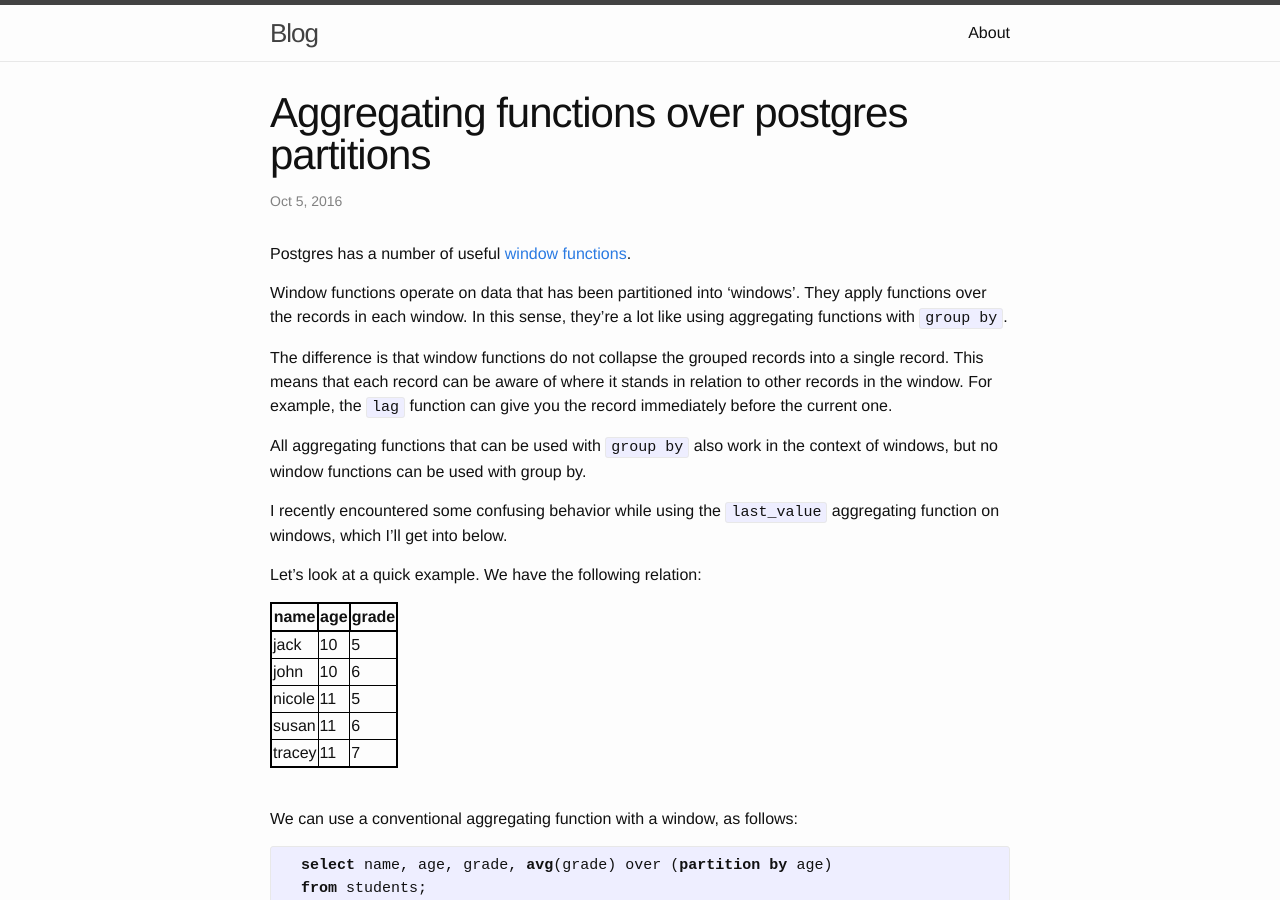
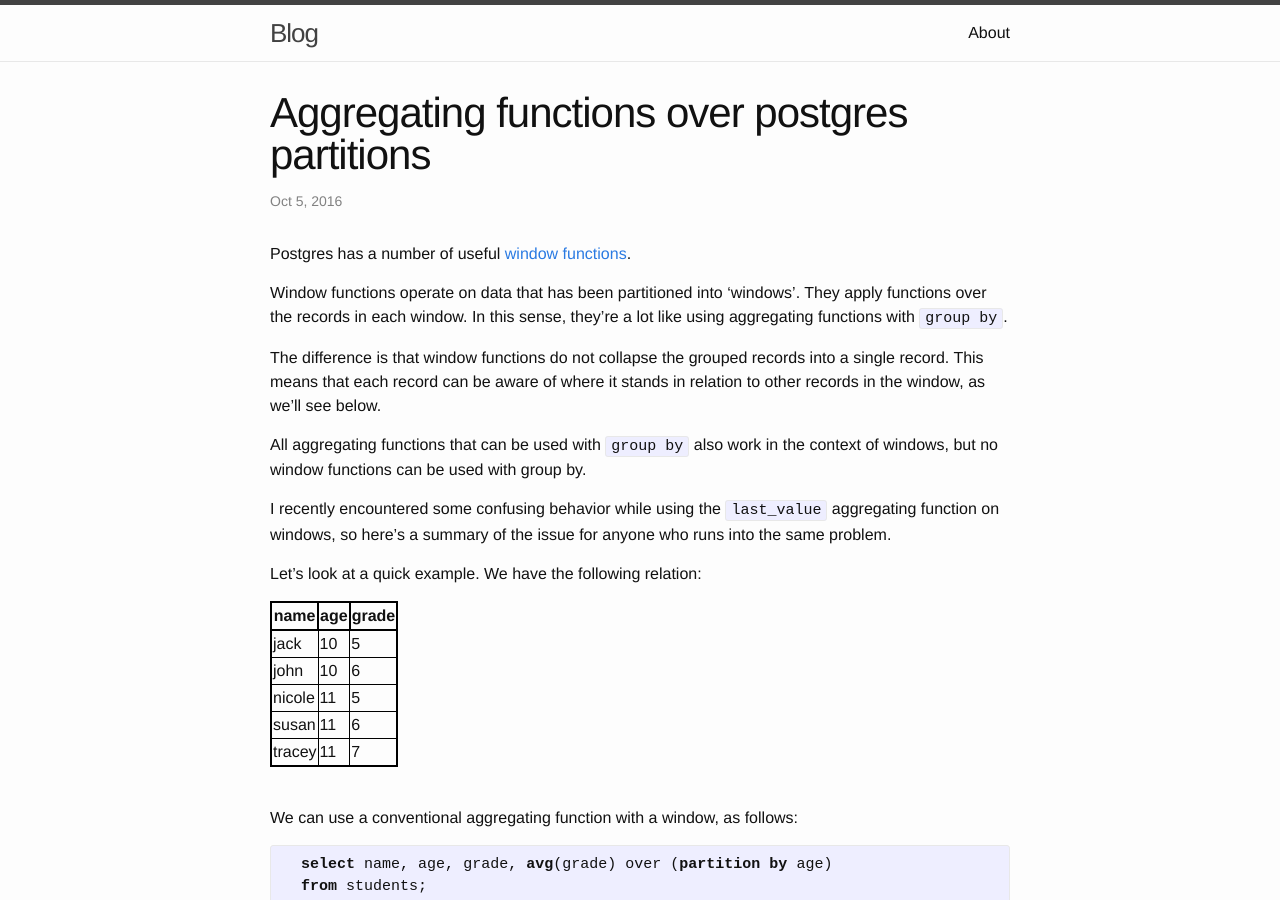
Before and after one commit to bolducp/n-s-f.github.io, a Jekyll site: the page built from _posts/2016-10-05-postgres.md, in a window 1280 px wide and 900 px high. Built offline with Jekyll 4.4.1, drawn with Linux system fonts in a browser that asks for light colours.

Commit message:
clarify point

```diff
--- a/_posts/2016-10-05-postgres.md
+++ b/_posts/2016-10-05-postgres.md
@@ -8,11 +8,11 @@ Postgres has a number of useful [window functions](https://www.postgresql.org/do
 
 Window functions operate on data that has been partitioned into 'windows'. They apply functions over the records in each window. In this sense, they're a lot like using aggregating functions with `group by`.
 
-The difference is that window functions do not collapse the grouped records into a single record. This means that each record can be aware of where it stands in relation to other records in the window. For example, the `lag` function can give you the record immediately before the current one.
+The difference is that window functions do not collapse the grouped records into a single record. This means that each record can be aware of where it stands in relation to other records in the window, as we'll see below.
 
 All aggregating functions that can be used with `group by` also work in the context of windows, but no window functions can be used with group by.
 
-I recently encountered some confusing behavior while using the `last_value` aggregating function on windows, which I'll get into below.
+I recently encountered some confusing behavior while using the `last_value` aggregating function on windows, so here's a summary of the issue for anyone who runs into the same problem.
 
 Let's look at a quick example. We have the following relation:
 
```
